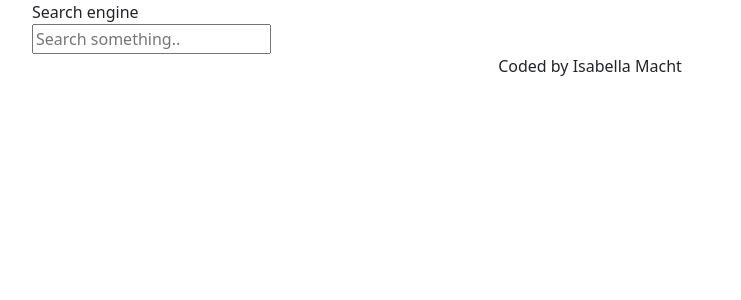
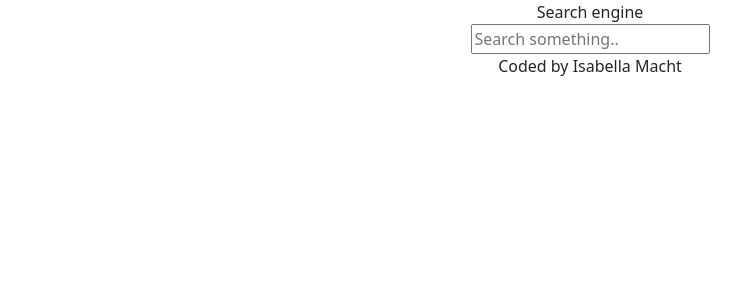
Before and after one commit to isabellamacht/dictionary-project, a React (Create React App) app: page / in a window 1280 px wide. Shown: the top 300 px of the page, without its empty margins (50-791 px from the left). Built offline with nearby package versions, Linux system fonts and the light colour scheme.

Commit message:
Update App.js

```diff
--- a/src/App.js
+++ b/src/App.js
@@ -4,12 +4,12 @@ import Dictionary from "./Dictionary";
 export default function App() {
   return (
     <div className="App">
-      <div className="container">
+      <div className="container text-center">
         <header className="App-header">Search engine</header>
         <main>
           <Dictionary />
         </main>
-        <footer className="text-center">Coded by Isabella Macht</footer>
+        <footer>Coded by Isabella Macht</footer>
       </div>
     </div>
   );
```
